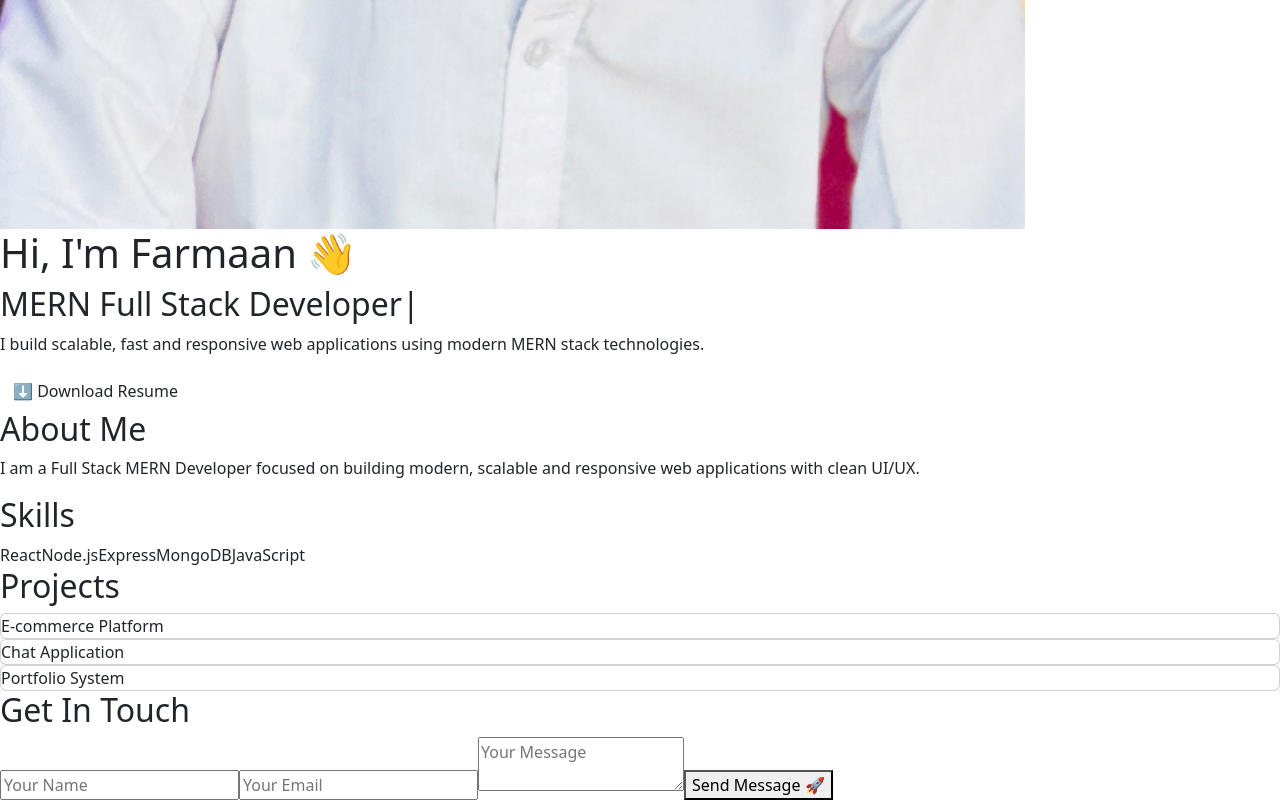
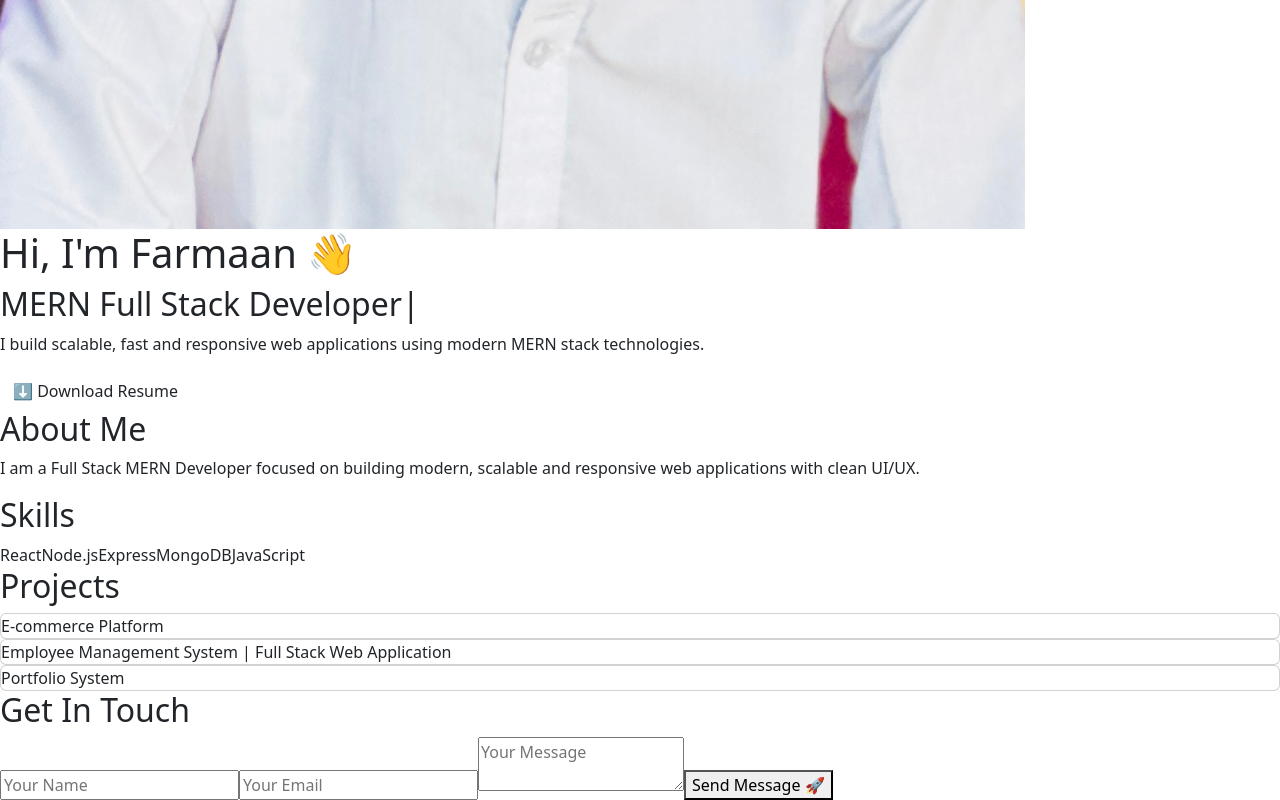
Before and after one commit to farmaan179/MyResume, a React (Vite) app: page / in a window 1280 px wide. Shown: the part 1125-1925 px from the top of the page. Built offline with nearby package versions, Linux system fonts and the light colour scheme; the HTML template or start-up script is replaced by a standard one.

Commit message:
Updated Employee Management System

```diff
--- a/src/components/Projects.jsx
+++ b/src/components/Projects.jsx
@@ -7,7 +7,7 @@ const Projects = () => {
       <div className="grid">
 
         <div className="card">E-commerce Platform</div>
-        <div className="card">Chat Application</div>
+        <div className="card">Employee Management System | Full Stack Web Application</div>
         <div className="card">Portfolio System</div>
 
       </div>
```
Also changed, not shown: src/App.css (+9 -0 lines), 1 other file (tests, documents, lock files or other folders).
